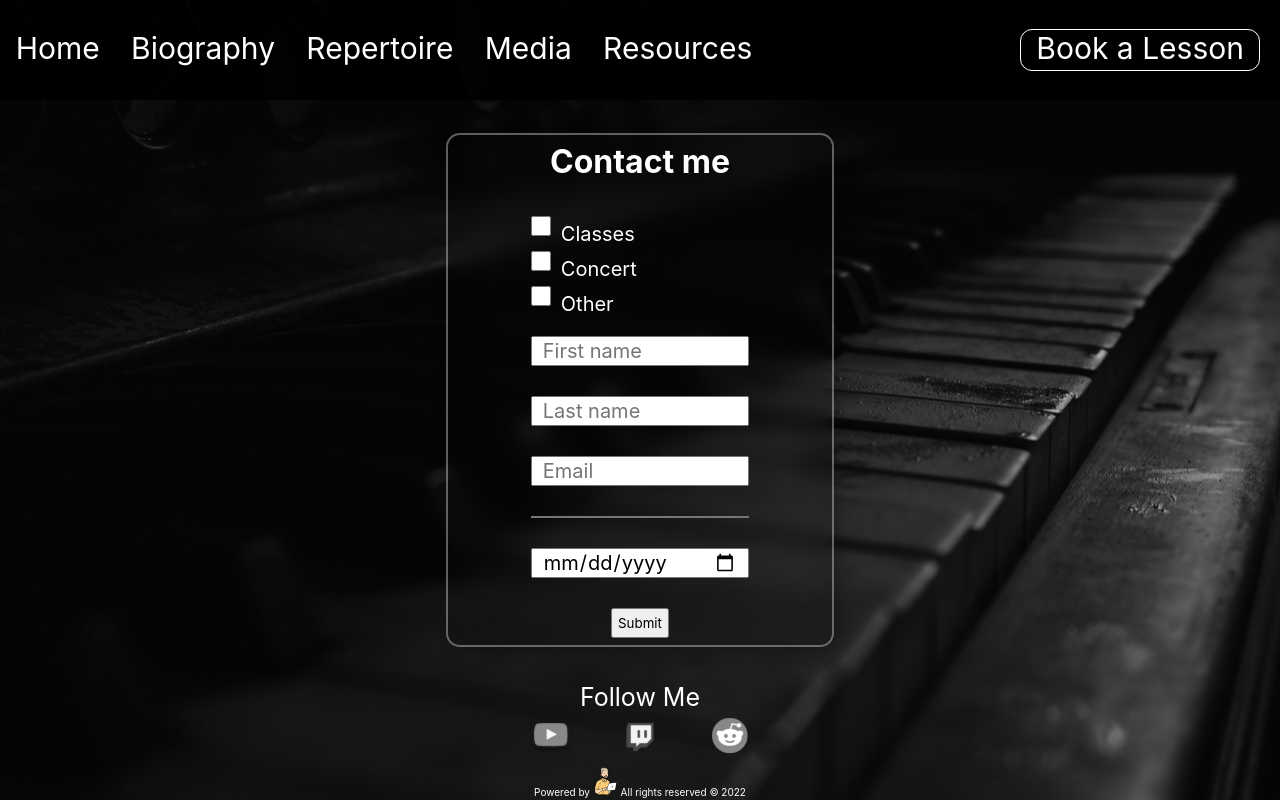
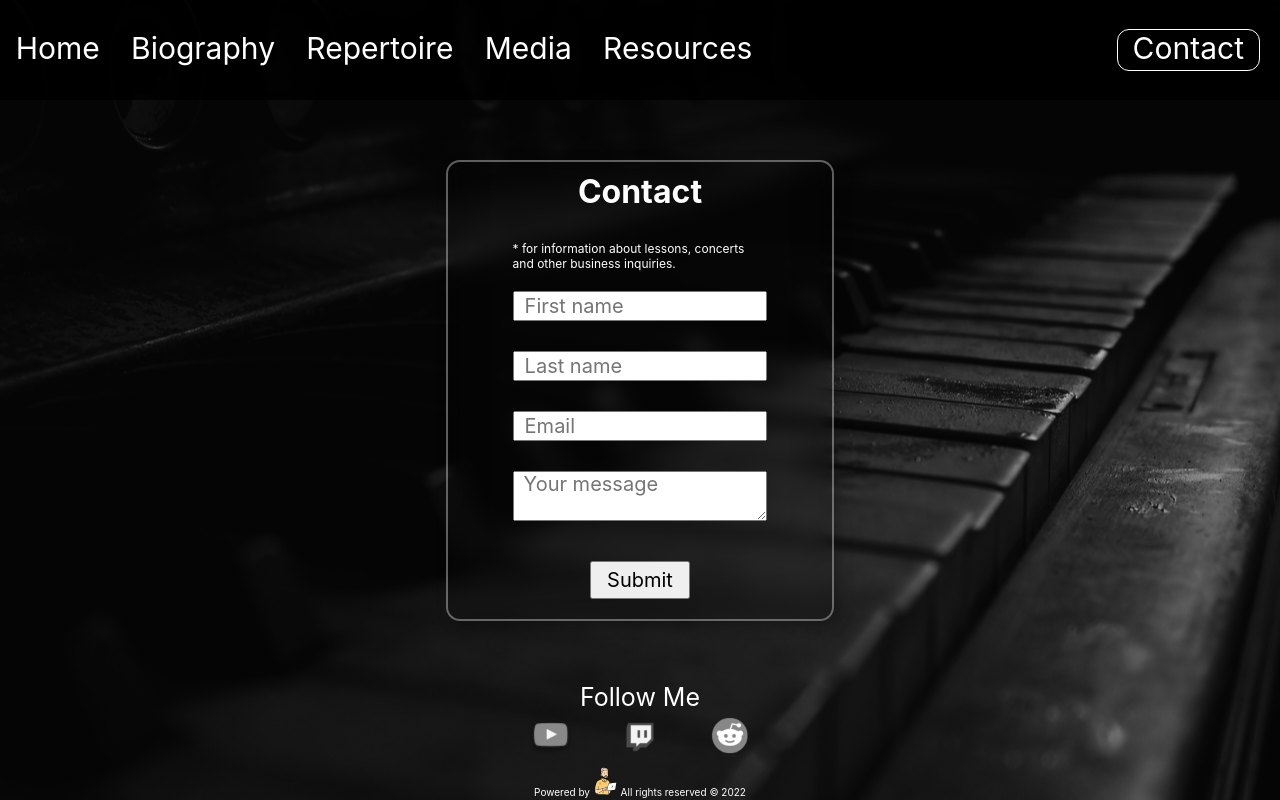
Before and after one commit to gabrielmoris/Manuel-Casares, a Next.js app: page /lessons in a window 1280 px wide. Built offline with nearby package versions, Linux system fonts and the light colour scheme; a web font is replaced by a local one.

Commit message:
add lessons react-form-module and create function

```diff
--- a/components/Navbar.tsx
+++ b/components/Navbar.tsx
@@ -41,7 +41,7 @@ const Navbar = ({ hamburger, setHamburger }: Props) => {
             </div>
             <div className="float-right">
                 <Link href="/lessons" passHref>
-                    <div className="wrap">Book a Lesson</div>
+                    <div className="wrap">Contact</div>
                 </Link>
                 <div className="img-wrap">
                     <Image
--- a/package.json
+++ b/package.json
@@ -13,7 +13,8 @@
     "next": "12.1.0",
     "node-sass": "^7.0.1",
     "react": "17.0.2",
-    "react-dom": "17.0.2"
+    "react-dom": "17.0.2",
+    "react-hook-form": "^7.28.1"
   },
   "devDependencies": {
     "@types/node": "17.0.22",
--- a/pages/index.tsx
+++ b/pages/index.tsx
@@ -8,7 +8,7 @@ const Home: NextPage = () => {
     return (
         <div className="home">
             <Head>
-                <title>Create Next App</title>
+                <title>Manuel Casares</title>
                 <meta
                     name="description"
                     content="Generated by create next app"
--- a/pages/lessons.tsx
+++ b/pages/lessons.tsx
@@ -1,12 +1,28 @@
-import React from 'react'
+import React from "react";
 import type { NextPage } from "next";
+import { useForm } from "react-hook-form";
 
 const Lessons: NextPage = () => {
+    const {
+        register,
+        handleSubmit,
+        // watch,
+        formState: { errors },
+    } = useForm();
+
+    const onSubmit = (data: any) => {
+        console.log(data);
+    };
+
     return (
         <div className="lessons">
-          <form>
-              <h1>Contact me</h1>
-              <div className="checkboxes-div">
+            <form onSubmit={handleSubmit(onSubmit)}>
+                <h1>Contact</h1>
+                <p>
+                    * for information about lessons, concerts and other business
+                    inquiries.
+                </p>
+                {/* <div className="checkboxes-div">
                   <input type="checkbox" name="classes" id="classes" />
                   <label htmlFor="classes">Classes</label>
                   <br />
@@ -19,26 +35,42 @@ const Lessons: NextPage = () => {
                       id="other-reason"
                   />
                   <label htmlFor="other-reason">Other</label>
-              </div>
+              </div> */}
                 <input
                     type="text"
-                  name="first-name"
+                    {...register("firstname", { required: true })}
                     id="first-name"
                     placeholder="First name"
                 />
                 <input
                     type="text"
-                  name="last-name"
+                    // name="last-name"
                     id="last-name"
                     placeholder="Last name"
+                    {...register("lastname", { required: true })}
                 />
-              <input type="email" name="email" id="email" placeholder='Email'/>
-              <textarea name="text" id="text" placeholder='Your message' />
-              <input type="date" name="date" id="date"/>
+                <input
+                    type="email"
+                    // name="email"
+                    id="email"
+                    placeholder="Email"
+                    {...register("email", { required: true })}
+                />
+                <textarea
+                    // name="text"
+                    id="text"
+                    placeholder="Your message"
+                    {...register("message", { required: true })}
+                />
+                {/* <input type="date" name="date" id="date"/> */}
+                {errors.message && (<span>A message required.</span>)}
+                {errors.firstname && (<span>Name is required.</span>)}
+                {errors.lastname && (<span>Last name is required.</span>)}
+                {errors.email && (<span>Email is required.</span>)}
                 <button>Submit</button>
             </form>
         </div>
     );
-}
+};
 
-export default Lessons
+export default Lessons;
--- a/styles/lessons.scss
+++ b/styles/lessons.scss
@@ -27,22 +27,23 @@
             0 0 0 2px rgba(255, 255, 255, 0.356),
             0.3em 0.3em 1em rgba(0, 0, 0, 0.3);
 
-        .checkboxes-div {
-            width: 60%;
-            margin-bottom: 20px;
-            input {
-                margin: 0 10px 0 0;
-                width: 20px;
-            }
+        // .checkboxes-div {
+        //     width: 60%;
+        //     margin-bottom: 20px;
+        //     input {
+        //         margin: 0 10px 0 0;
+        //         width: 20px;
+        //     }
+        // }
+
+        p{
+            width: 70%;
+            padding-bottom: 20px;
+            font-size: 12px;
         }
-
-        label {
-            font-size: 20px;
-        }
-
         input {
             font-size: 20px;
-            width: 60%;
+            width: 70%;
             color: black;
             padding: 0 10px;
             margin-bottom: 30px;
@@ -52,14 +53,26 @@
         textarea {
             font-size: 20px;
             color: black;
-            width: 60%;
+            width: 70%;
             padding-left: 10px;
             margin-bottom: 30px;
         }
 
+        span{
+            align-self: flex-start;
+            margin-left: 15%;
+            font-size: 12px;
+            color:red;
+            padding:3px;
+            font-weight: 700;
+        }
+
         button {
+            margin: 10px 0;
             padding: 5px;
             color: black;
+            width: 100px;
+            font-size: 20px;
         }
     }
 }
```
Also changed, not shown: 1 other file (tests, documents, lock files or other folders). Lines whose indentation alone changed are shown as unchanged.
